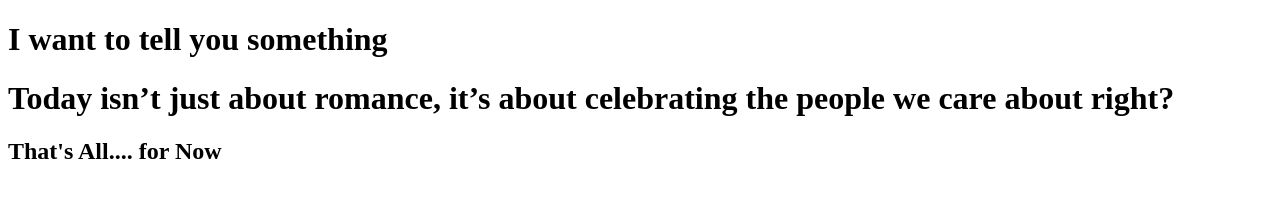
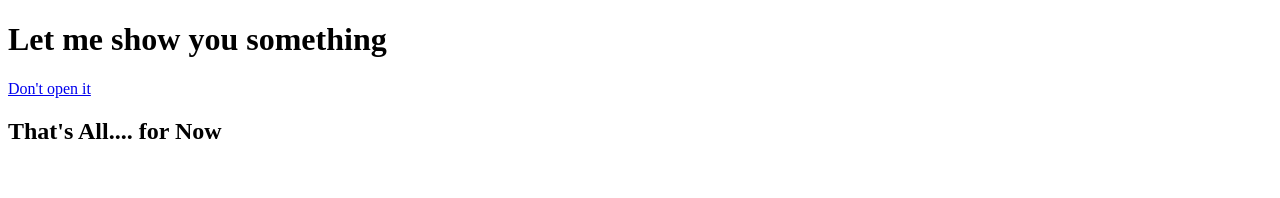
Before and after one commit to shaikasin-21/crushpage, a plain HTML site: page htmlcode3.html in a window 1280 px wide. Drawn offline with Linux system fonts and the light colour scheme.

Commit message:
Update htmlcode3.html

```diff
--- a/htmlcode3.html
+++ b/htmlcode3.html
@@ -4,14 +4,14 @@
     <title>webpage</title>
 </head>
 <body>
-    <p>
-  <h1>I want to tell you something</h1>
-  <h1> Today isn’t just about romance, it’s about celebrating the people we care about right?</h1>
-  <h2>That's All.... for Now</h2>
-
+  <p>
+  <h1>Let me show you something </h1>
 </p>
 
+ <a href=" https://www.pixelstalk.net/wp-content/uploads/2015/11/Naruto-wallpaper-HD.jpg " >Don't open it </a>
 
+ <h2>That's All.... for Now</h2>
 </body>
 
+
 </html>
```
